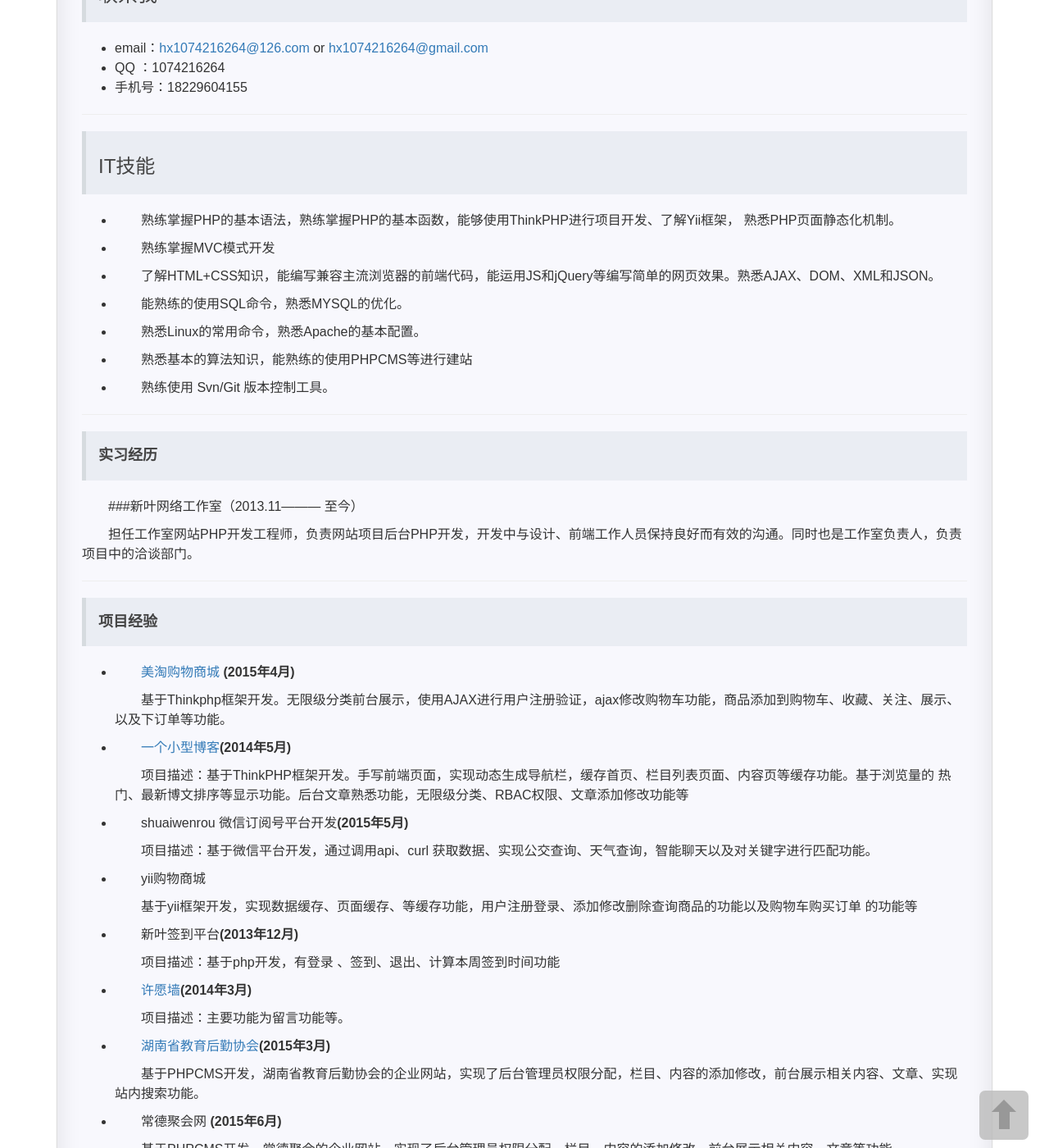
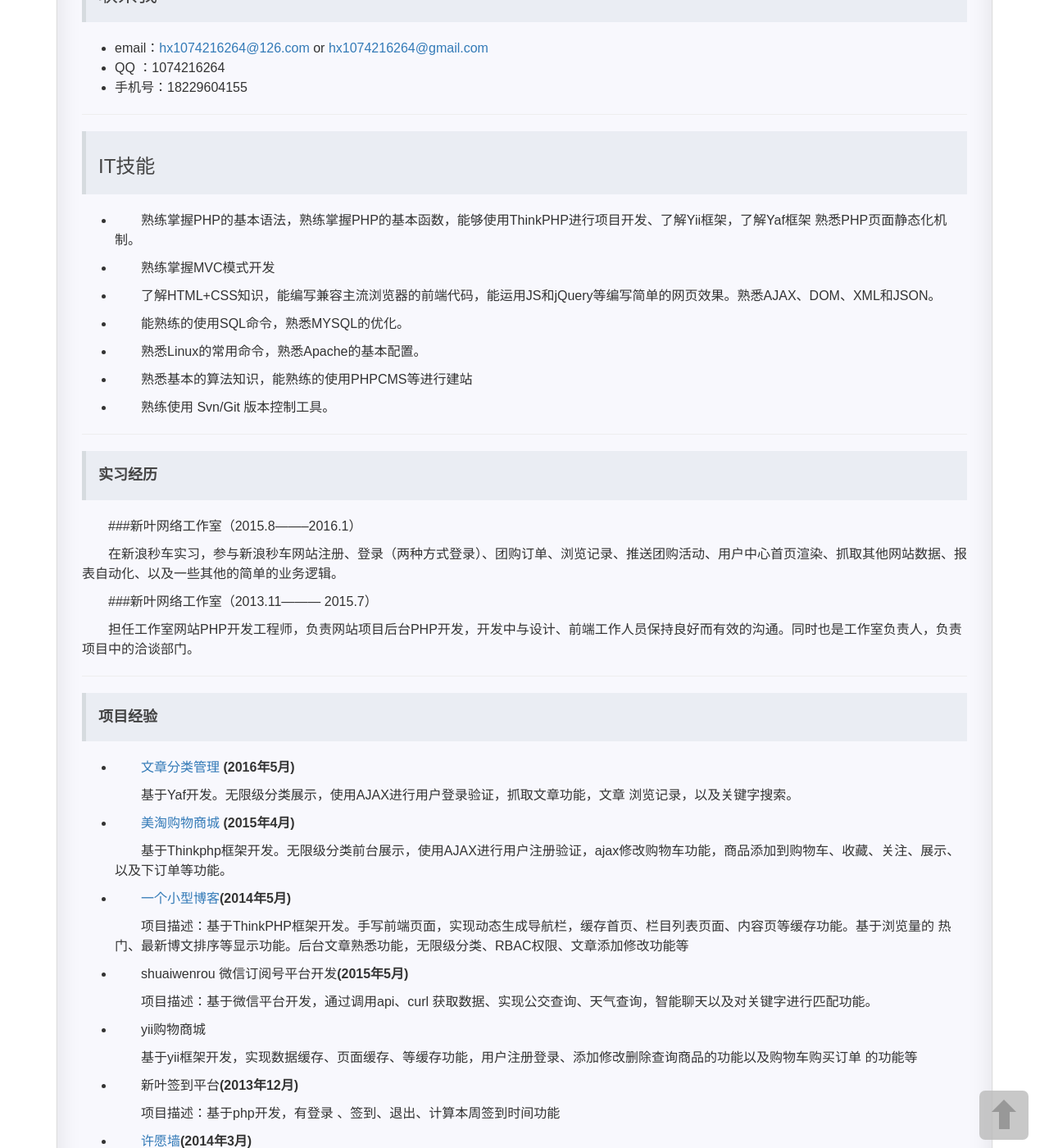
Before and after one commit to hexing-w/hexing-w.github.io, a Jekyll site: the page built from pages/2about.md, in a window 1280 px wide and 1400 px high, scrolled down 543 px. Shown: the whole window at 82% size. Built offline with Jekyll 4.4.1, drawn with Linux system fonts in a browser that asks for light colours; nearby versions of some CDN libraries; comment, search, counter and statistics services are not loaded; a style sheet for code colours, icons or effects is not loaded; some of the changed text lies outside the part shown.

Commit message:
Update 2about.md

```diff
--- a/pages/2about.md
+++ b/pages/2about.md
@@ -28,7 +28,7 @@ icon: glyphicon-heart
 
 > ### IT技能
 
-* 熟练掌握PHP的基本语法，熟练掌握PHP的基本函数，能够使用ThinkPHP进行项目开发、了解Yii框架， 熟悉PHP页面静态化机制。
+* 熟练掌握PHP的基本语法，熟练掌握PHP的基本函数，能够使用ThinkPHP进行项目开发、了解Yii框架，了解Yaf框架 熟悉PHP页面静态化机制。
 
 * 熟练掌握MVC模式开发
 
@@ -48,13 +48,21 @@ icon: glyphicon-heart
 
 > #### 实习经历
 
-###新叶网络工作室（2013.11--------- 至今）
+###新叶网络工作室（2015.8--------2016.1）
+
+在新浪秒车实习，参与新浪秒车网站注册、登录（两种方式登录）、团购订单、浏览记录、推送团购活动、用户中心首页渲染、抓取其他网站数据、报表自动化、以及一些其他的简单的业务逻辑。
+
+###新叶网络工作室（2013.11--------- 2015.7）
 
 担任工作室网站PHP开发工程师，负责网站项目后台PHP开发，开发中与设计、前端工作人员保持良好而有效的沟通。同时也是工作室负责人，负责项目中的洽谈部门。
 
 
 ---
 > #### 项目经验
+
+* [文章分类管理](2.xyresume.applinzi.com) <strong>(2016年5月) </strong>
+
+   基于Yaf开发。无限级分类展示，使用AJAX进行用户登录验证，抓取文章功能，文章	浏览记录，以及关键字搜索。
 
 * [美淘购物商城](http://3.hxing.sinaapp.com/) <strong>(2015年4月) </strong>
 
```
Also changed, not shown: other parts of pages/2about.md (+2 -0 lines).
